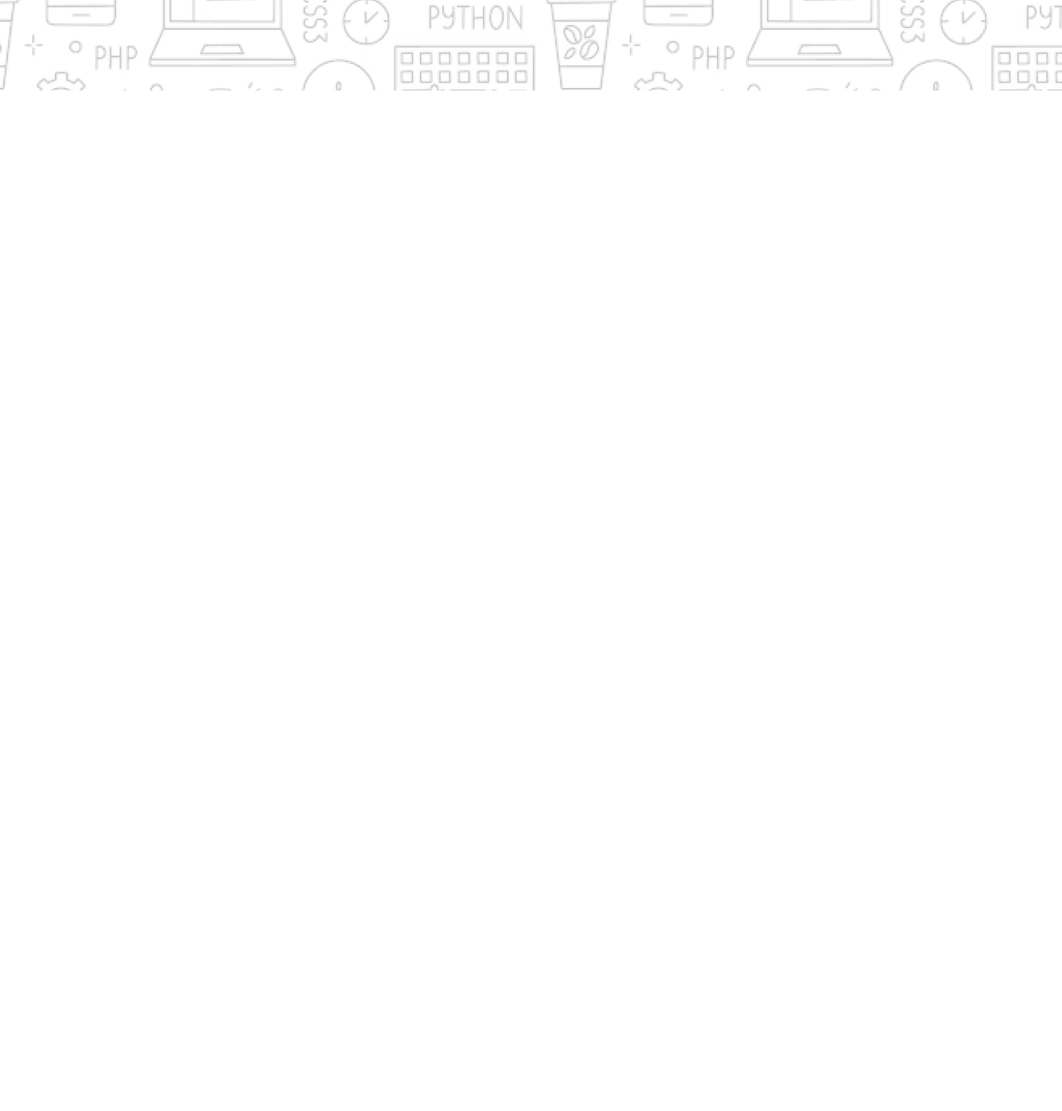
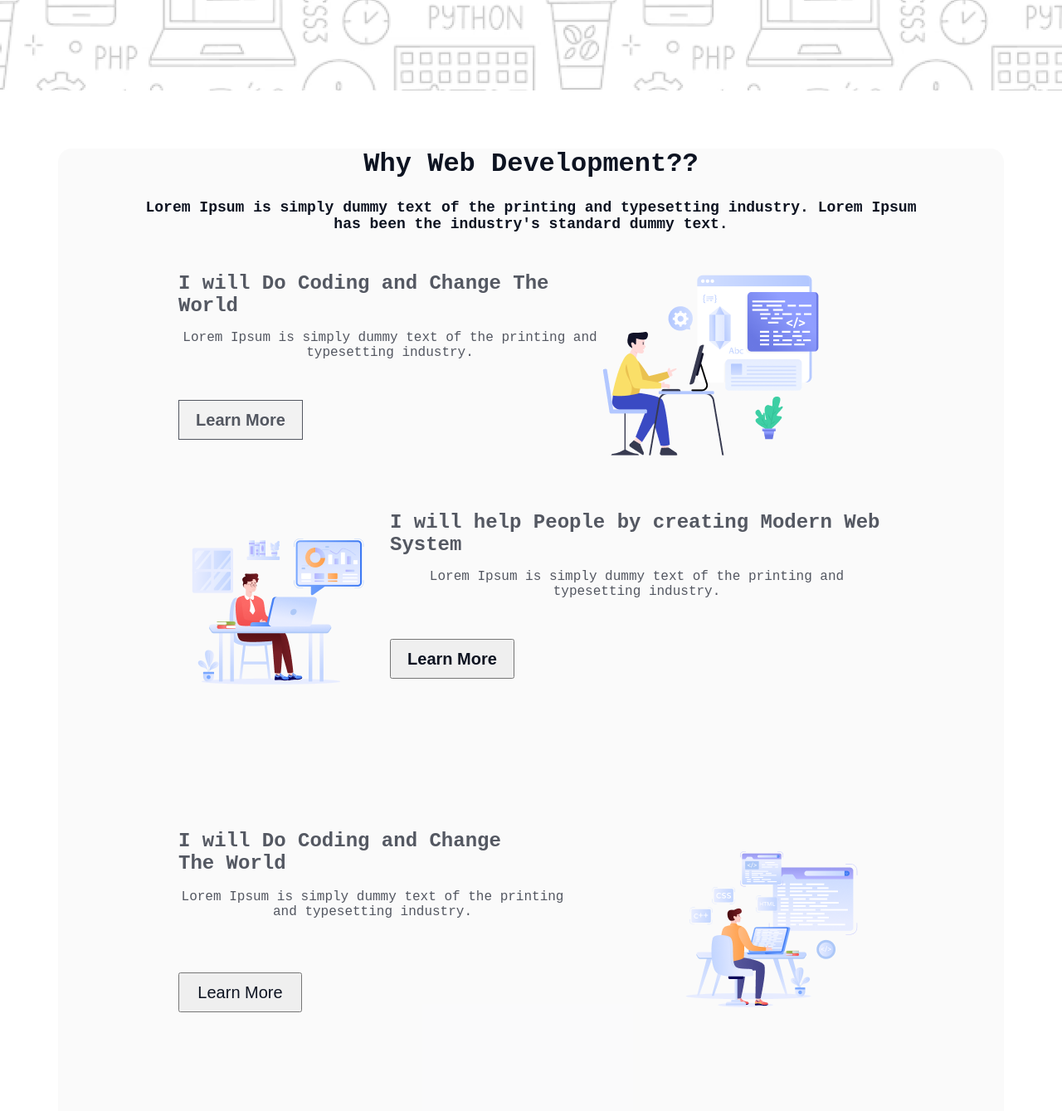
Before and after one commit to salmaakthermim/assignment-1, a plain HTML site: page index.html in a window 1280 px wide. Shown: the part 569-1908 px from the top of the page at 83% size. Before the commit the page ends 800 px from the top, so only its background shows below. Drawn offline with Linux system fonts and the light colour scheme; a web font is replaced by a local one.

Commit message:
seciond section done

```diff
--- a/index.html
+++ b/index.html
@@ -29,9 +29,63 @@
     <main>
         <section>
             <div class="scenid-conteiner">
+                <div class="sciond-contan">
+                    <h1>Why Web Development??</h1>
+                <p>Lorem Ipsum is simply dummy text of the printing and typesetting industry. Lorem Ipsum has been the industry's standard dummy text.</p>
+
+                <div class="sciond-section-contan">
+                    <div class="sciond-taxt-conteiner">
+                        <h3>I will Do Coding and Change The World</h3>
+                        <p>Lorem Ipsum is simply dummy text of the printing and typesetting industry.</p>
+                        <button class="sciond-btn">Learn More</button>
+                    </div>
+                    <div class="sciond-image-conteiner">
+                        <img src="assets/Layer_1.png" alt="">
 
             </div>
+        </div>
+        <!-- first-conteiner -->
+        <div class="first-conteiner">
+            <div class="first-conten">
+                <div class="first-section-contan">
+                    <div class="fitst-image">
+                        <img src="assets/Group 3.png" alt="">
+
+                    </div>
+                    <div class="first-taxt">
+                        <h2>I will help People by creating Modern Web System</h2>
+                        <p>Lorem Ipsum is simply dummy text of the printing and typesetting industry.</p>
+                        <button class="first-btn">Learn More</button>
+
+                    </div>
+                </div>
+
+            </div>
+        </div>
+        <!-- third-conteiner -->
+        <div class="third-conteiner">
+            <div class="third-conten">
+                <div class="third-section-conteiner">
+                    <div class="third-taxt">
+                        <h3>I will Do Coding and Change The World</h3>
+                        <p>Lorem Ipsum is simply dummy text of the printing and typesetting industry.</p>
+                        <button class="third-btn">Learn More</button>
+                    </div>
+                    <div class="third-image">
+                        <img src="assets/Group 4.png" alt="">
+                    </div>
+                </div>
+            </div>
+        </div>
+    </div>
+            </div>
+
         </section>
+        <!-- thaird part start heare -->
+        <section>
+            <div class="inspiration-contan"></div>
+        </section>
+
     </main>
     <footer>
 
--- a/styles/style.css
+++ b/styles/style.css
@@ -17,6 +17,7 @@ width: 1440px;
 height: 652px;
 margin: 0 auto;
 background-image: url(../assets/Hero-bg.png);
+margin-bottom: 70px;
 
 
 }
@@ -69,3 +70,203 @@ margin-top: 30px;
 }
 
 /* second sections styles hear */
+.scenid-conteiner {
+width: 1140px;
+height: 1300px;
+/* border: 2px solid red; */
+margin: 0 auto;
+border-radius: 16px;
+
+background: rgba(13, 19, 33, 0.02);
+
+}
+.sciond-contan {
+    width: 946px;
+    height: 1135px;
+    /* border: 2px solid blue; */
+    margin: 0 auto;
+    margin-top: 50px;
+    /* display: flex;
+    flex-direction: column;
+    justify-content: center;
+    align-items: center;
+    margin-bottom: 800px; */
+    /* margin-top: 1000px; */
+
+}
+.sciond-contan h1 {
+font-size: 32px;
+font-weight: 800;
+text-align: center;
+color: rgb(13, 19, 33);
+margin-bottom: 24px;
+
+}
+.sciond-contan p {
+color: rgb(13, 19, 33);
+ font-size: 18px;
+font-weight: 800;
+text-align: center;
+margin-bottom: 48px;
+}
+
+.sciond-section-conteiner {
+ width: 946px;
+height: 336px;
+/* border: 2px solid green; */
+margin: 0 auto;
+}
+.sciond-section-contan {
+ width: 850px;
+
+height: 240px;
+/* border: 2px solid black; */
+margin: 0 auto;
+margin-top: 40px;
+display: flex;
+}
+.sciond-taxt-conteiner {
+ width: 60%;
+ height: 240px;
+ /* border: 2px solid blue; */
+
+
+
+}
+
+.sciond-taxt-conteiner h3 {
+color: rgba(13, 19, 33, 0.7);
+font-size: 24px;
+font-weight: 700;
+}
+.sciond-taxt-conteiner p {
+    color: rgb(13, 19, 33);
+    font-size: 16px;
+    font-weight: 400;
+    margin-top: 16px;
+    opacity: 0.7;
+
+}
+
+
+.sciond-taxt-conteiner .sciond-btn {
+ width: 150px;
+height: 48px;
+box-sizing: border-box;
+border: 1px solid rgb(13, 19, 33);
+opacity: 0.7;
+color: rgb(13, 19, 33);
+font-size: 20px;
+font-weight: 600;
+
+}
+.sciond-image-conteiner {
+    width: 40%;
+    height: 240px;
+    /* border: 2px solid blueviolet; */
+
+}
+/* first styles here */
+.first-conteiner {
+ width: 946px;
+height: 336px;
+/* border: 2px solid aqua; */
+margin-top: 32px;
+/* display: flex; */
+}
+.first-conten {
+ width: 850px;
+height: 240px;
+/* border: 2px solid orange; */
+margin: 0 auto;
+margin-top: 48px;
+/* display: flex; */
+}
+.first-section-contan {
+    display: flex;
+}
+.first-conten .fitst-image {
+    width: 30%;
+    height: 240px;
+    /* border: 2px solid brown; */
+}
+.first-conten .first-taxt {
+    width: 70%;
+    height: 240px;
+    /* border: 2px solid aqua; */
+}
+.first-conten .first-taxt h2 {
+color: rgba(13, 19, 33, 0.7);
+font-size: 24px;
+font-weight: 700;
+}
+
+
+
+.first-taxt p {
+color: rgb(13, 19, 33);
+font-size: 16px;
+font-weight: 400;
+opacity: 0.7;
+margin-top: 16px;
+
+}
+.first-taxt .first-btn {
+width: 150px;
+height: 48px;
+color: rgb(13, 19, 33);
+font-size: 20px;
+font-weight: 600;
+}
+/* third styles hrer */
+.third-conteiner {
+width: 946px;
+height: 336px;
+/* border: 2px solid darkblue; */
+margin-top: 32px;
+}
+.third-conten {
+width: 850px;
+height: 240px;
+/* border: 2px solid fuchsia; */
+margin: 0 auto;
+margin-top: 48px;
+}
+.third-section-conteiner {
+    display: flex;
+}
+.third-conten .third-taxt {
+    width: 70%;
+    height: 240px;
+    /* border: 2px solid maroon; */
+}
+.third-conten .third-image {
+    width: 30%;
+    height: 240px;
+    /* border: 2px solid aqua; */
+}
+.third-taxt h3 {
+    width: 390px;
+    height: 72px;
+    color: rgba(13, 19, 33, 0.7);
+font-size: 24px;
+font-weight: 700;
+
+
+}
+.third-taxt p {
+width: 468px;
+height: 52px;
+color: rgb(13, 19, 33);
+font-size: 16px;
+font-weight: 400;
+opacity: 0.7;
+
+}
+.third-taxt .third-btn {
+ width: 149px;
+height: 48px;
+color: rgb(13, 19, 33);
+font-size: 20px;
+font-weight: 500;
+}
```
